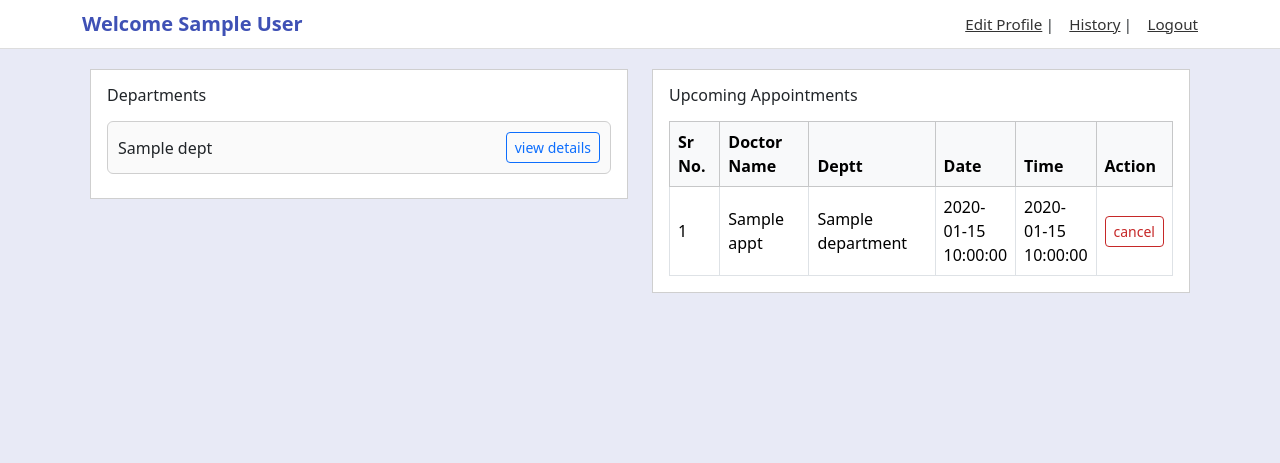
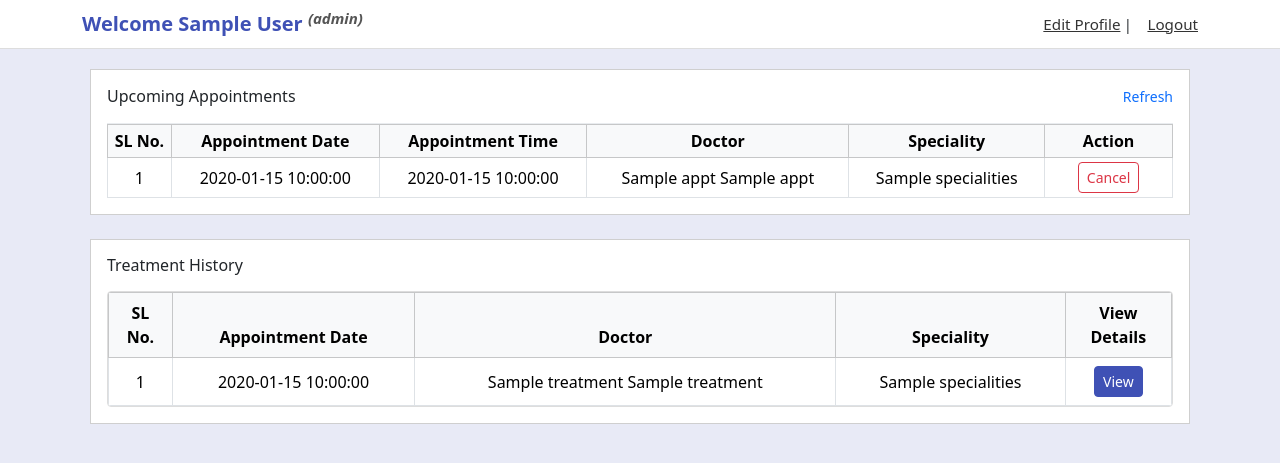
Before and after one commit to 24f2005905/hms_mad, a Flask app: template hms-frontend/templates/dashboard.html in a window 1280 px wide. Shown: the top 463 px of the page. Run offline with Flask 3, Linux system fonts and the light colour scheme; the template is opened without the code that fills it: most values are stand-ins (such as "Sample title", 1, 10 or a date in 2020); parts of the project's set-up code (start-up, migrations or seed data) failed here and were passed over.

Commit message:
1.Added New Views in DDL, 2.Created Upcoming Appointments and Treatment history in dashboard 3. Generated new templates

```diff
--- a/hms-backend/app.py
+++ b/hms-backend/app.py
@@ -1065,17 +1065,20 @@ def Appointment_Lookup(auth_args):
 
     #Get parameters
     param_json = request.args.to_dict()
+
     if 'Appointment_Status' not in param_json:
         param_json['Appointment_Status'] = 'SCHEDULED'
+
     elif param_json['Appointment_Status'] == 'ALL':
         param_json.pop('Appointment_Status')
 
+
     User_ID = auth_token['user']
     User_Role = auth_token['role']
 
     match_clauses = []
 
-    for key in ['Patient_ID','Doctor_ID','Appointment_Date','Appointment_Status']:
+    for key in ['Appointment_ID','Patient_ID','Doctor_ID','Appointment_Date','Appointment_Status']:
         if key in param_json:
             # Enforce date format
             try:
@@ -1091,22 +1094,24 @@ def Appointment_Lookup(auth_args):
 
             match_clauses.append(f"{key} = '{param_json[key]}'")
 
-    if User_Role == 'PATIENT':
+    if User_Role == 'PATIENT' and 'Patient_ID' not in param_json:
         match_clauses.append(f"Patient_ID = '{User_ID}'")
-    elif User_Role == 'DOCTOR':
+    elif User_Role == 'DOCTOR' and 'Doctor_ID' not in param_json:
         match_clauses.append(f"Doctor_ID = '{User_ID}'")
     else:
         if "Patient_ID" not in param_json and \
             "Doctor_ID" not in param_json and \
-            "Appointment_Date" not in param_json:
+            "Appointment_Date" not in param_json and \
+            "Appointment_ID" not in param_json:
             ret["status"] = "error"
             ret["message"] = "ADMIN must use one of the filters"
             return ret, 400
 
-    query = "SELECT * FROM Appointments "
+    query = "SELECT * FROM Appointment_Lookup "
     if len(match_clauses):
         query += " WHERE "
         query += " AND ".join(match_clauses)
+        query += " ORDER BY Appointment_Date"
 
     with app.app_context():
         result = db.session.execute(text(query))
@@ -1115,7 +1120,6 @@ def Appointment_Lookup(auth_args):
     appointment_details = []
     for appt in rows:
         row_dict = (dict(appt._mapping))
-        row_dict.pop('Appointment_ID')
         appointment_details.append(row_dict)
 
     ret["appointment_details"] = appointment_details
@@ -1389,7 +1393,7 @@ def Treatment_Lookup(auth_args):
     param_json = request.args.to_dict()
 
     match_clauses = []
-    for key in ['Appointment_ID','Doctor_ID','Patient_ID']:
+    for key in ['Appointment_ID','Doctor_ID','Patient_ID','Appointment_Date']:
         if key in param_json:
             match_clauses.append(f"{key} = '{param_json[key]}'")
 
@@ -1402,6 +1406,7 @@ def Treatment_Lookup(auth_args):
 
     if "Patient_ID" not in param_json and \
         "Doctor_ID" not in param_json and \
+        "Appointment_ID" not in param_json and \
         "Appointment_Date" not in param_json:
         ret["status"] = "error"
         ret["message"] = "Must use one of the filters"
@@ -1411,6 +1416,7 @@ def Treatment_Lookup(auth_args):
     if len(match_clauses):
         query += " WHERE "
         query += " AND ".join(match_clauses)
+        query += " ORDER BY Appointment_Date"
 
     with app.app_context():
         result = db.session.execute(text(query))
@@ -1419,7 +1425,6 @@ def Treatment_Lookup(auth_args):
     treatment_details = []
     for treatment in rows:
         row_dict = (dict(treatment._mapping))
-        row_dict.pop('Appointment_ID')
         treatment_details.append(row_dict)
 
     ret["treatment_details"] = treatment_details
--- a/hms-frontend/templates/base.html
+++ b/hms-frontend/templates/base.html
@@ -51,7 +51,13 @@
   <header class="site-header">
     <div class="container d-flex align-items-center justify-content-between">
       <div class="d-flex align-items-center">
-        <h5 class="mb-0 brand">{% block brand %}Welcome {{ First_Name }} {{ Last_Name }}{% endblock %}</h5>
+       <h5 class="mb-0 brand">
+  {% block brand %}
+    Welcome {{ First_Name }} {{ Last_Name }}
+    <sup style="font-size: 0.75em; color: #555;font-style: italic;">({{ User_Type }})</sup>
+  {% endblock %}
+</h5>
+
       </div>
 
       <div class="nav-links small">
@@ -61,7 +67,6 @@
         {% else %}
           <a href="{{ url_for('edit_profile') }}">Edit Profile</a> |
         {% endif %}
-        <a href="{{ url_for('history') }}">History</a> |
         <a href="{{ url_for('logout') }}">Logout</a>
       </div>
     </div>
--- a/hms-frontend/templates/dashboard.html
+++ b/hms-frontend/templates/dashboard.html
@@ -1,77 +1,22 @@
 {% extends "base.html" %}
 
-{% block title %}Dashboard - HMS{% endblock %}
+{% block title %}Dashboard{% endblock %}
 
 {% block content %}
   <div class="row g-4">
-    <!-- Left column: Departments -->
-    <div class="col-12 col-lg-6">
+
+    <div class="col-12">
+      {% include "upcoming_appointments.html" %}
+    </div>
+
+
+    <div class="col-12">
       <div class="panel-card p-3">
-        <h6 class="mb-3">Departments</h6>
+        <h6 class="mb-3">Treatment History</h6>
 
-        <div>
-          {% if departments %}
-            {% for dept in departments %}
-              <div class="dept-item">
-                <div class="dept-name">{{ dept.name }}</div>
-                <div>
-                  <a href="{{ url_for('department_details', dept_id=dept.id) }}" class="btn btn-outline-primary btn-sm">
-                    view details
-                  </a>
-                </div>
-              </div>
-            {% endfor %}
-          {% else %}
-            <p class="text-muted">No departments available.</p>
-          {% endif %}
-        </div>
+        {% include "treatment_table.html" %}
       </div>
     </div>
 
-    <!-- Right column: Upcoming Appointments -->
-    <div class="col-12 col-lg-6">
-      <div class="panel-card p-3">
-        <h6 class="mb-3">Upcoming Appointments</h6>
-
-        <div class="table-responsive">
-          <table class="table table-bordered mb-0 align-middle">
-            <thead class="table-light">
-              <tr>
-                <th style="width: 10%;">Sr No.</th>
-                <th>Doctor Name</th>
-                <th>Deptt</th>
-                <th style="width: 16%;">Date</th>
-                <th style="width: 16%;">Time</th>
-                <th style="width: 10%;">Action</th>
-              </tr>
-            </thead>
-            <tbody>
-              {% if appointments %}
-                {% for appt in appointments %}
-                  <tr>
-                    <td>{{ loop.index }}</td>
-                    <td>{{ appt.doctor_name }}</td>
-                    <td>{{ appt.department }}</td>
-                    <td>{{ appt.date }}</td>
-                    <td>{{ appt.time }}</td>
-                    <td>
-                      <form method="POST" action="{{ url_for('cancel_appointment', appt_id=appt.id) }}">
-                        <!-- add CSRF token if you use one -->
-                        <button type="submit" class="btn btn-outline-danger btn-sm btn-cancel">cancel</button>
-                      </form>
-                    </td>
-                  </tr>
-                {% endfor %}
-              {% else %}
-                <tr>
-                  <td colspan="6" class="text-center text-muted">No upcoming appointments.</td>
-                </tr>
-              {% endif %}
-            </tbody>
-          </table>
-        </div>
-
-      </div>
-    </div>
   </div>
 {% endblock %}
--- a/hms-frontend/templates/login.html
+++ b/hms-frontend/templates/login.html
@@ -40,7 +40,7 @@
 
         <div class="col-12 col-md-6">
 
-            <!-- 🔥 FLASH MESSAGE SECTION -->
+            <!--  FLASH MESSAGE SECTION -->
             {% with messages = get_flashed_messages(with_categories=true) %}
               {% if messages %}
                 <div class="mt-4">
--- /dev/null
+++ b/hms-frontend/templates/treatment_table.html
@@ -0,0 +1,58 @@
+{# Partial: _treatment_table_nojs.html
+   Expects a `treatments` list
+#}
+
+<style>
+  /* Scroll area showing ~5 rows */
+  .scroll-panel {
+      max-height: 260px;  /* roughly 5 table rows; adjust if needed */
+      overflow-y: auto;
+      border: 1px solid #ddd;
+      border-radius: 4px;
+  }
+
+  /* Make table header fixed */
+  .scroll-panel table thead th {
+      position: sticky;
+      top: 0;
+      background: #f8f9fa; /* same as .table-light */
+      z-index: 2;
+  }
+</style>
+
+<div class="scroll-panel">
+  <table class="table table-bordered mb-0 align-middle">
+    <thead class="table-light">
+      <tr>
+        <th style="width: 6%; text-align: center;">SL No.</th>
+        <th style="text-align: center;">Appointment Date</th>
+        <th style="text-align: center;">Doctor</th>
+        <th style="text-align: center;">Speciality</th>
+        <th style="width: 10%; text-align: center;">View Details</th>
+      </tr>
+    </thead>
+
+    <tbody>
+      {% if treatments %}
+        {% for t in treatments %}
+          <tr>
+            <td style="text-align: center;">{{ loop.index }}</td>
+            <td style="text-align: center;">{{ t.Appointment_Date }}</td>
+            <td style="text-align: center;">{{ t.doctor_First_Name }} {{ t.doctor_Last_Name }}</td>
+            <td style="text-align: center;">{{ t.Specialities }}</td>
+            <td class="text-center">
+              <a href="{{ url_for('treatment_detail', Appointment_ID=t.Appointment_ID) }}"
+                 class="btn btn-sm btn-primary">
+                View
+              </a>
+            </td>
+          </tr>
+        {% endfor %}
+      {% else %}
+        <tr>
+          <td colspan="6" class="text-center text-muted">No treatment history available.</td>
+        </tr>
+      {% endif %}
+    </tbody>
+  </table>
+</div>
--- /dev/null
+++ b/hms-frontend/templates/upcoming_appointments.html
@@ -0,0 +1,65 @@
+
+<style>
+  /* Keep the card/inner area a fixed height and scrollable (approx 5 rows) */
+  .appointments-scroll {
+      max-height: 260px;
+      overflow-y: auto;
+      border-top: 1px solid #e9ecef;
+  }
+  /* Stick header while scrolling */
+  .appointments-scroll thead th {
+      position: sticky;
+      top: 0;
+      background: #f8f9fa;
+      z-index: 2;
+  }
+</style>
+
+<div class="panel-card p-3">
+  <div class="d-flex align-items-center mb-3">
+    <h6 class="mb-0">Upcoming Appointments</h6>
+    <div class="ms-auto small text-muted">
+      <a href="{{ url_for('dashboard', patient_id=patient_id) }}" class="text-decoration-none">Refresh</a>
+    </div>
+  </div>
+
+  <div class="appointments-scroll">
+    <table class="table table-sm table-bordered mb-0 align-middle">
+      <thead class="table-light">
+        <tr>
+          <th style="width:6%; text-align:center;">SL No.</th>
+          <th style="text-align:center;">Appointment Date</th>
+          <th style="text-align:center;">Appointment Time</th>
+          <th style="text-align:center;">Doctor</th>
+          <th style="text-align:center;">Speciality</th>
+          <th style="width:12%; text-align:center;">Action</th>
+        </tr>
+      </thead>
+      <tbody>
+        {% if appointments %}
+          {% for appt in appointments %}
+            <tr>
+              <td style="text-align:center;">{{ loop.index }}</td>
+              <td style="text-align:center;">{{ appt.Appointment_Date }}</td>
+              <td style="text-align:center;">{{ appt.Appointment_Time }}</td>
+              <td style="text-align:center;">{{ appt.doctor_First_Name }} {{ appt.doctor_Last_Name }}</td>
+              <td style="text-align:center;">{{ appt.Specialities }}</td>
+              <td class="text-center">
+                <form method="POST" action="{{ url_for('Cancel_Appointment', patient_id=appt.Patient_ID, appointment_id=appt.Appointment_ID) }}" style="display:inline;">
+                  {# If you use CSRF (Flask-WTF), render token here: {{ csrf_token() }} #}
+                  <button type="submit" class="btn btn-sm btn-outline-danger">
+                    Cancel
+                  </button>
+                </form>
+              </td>
+            </tr>
+          {% endfor %}
+        {% else %}
+          <tr>
+            <td colspan="6" class="text-center text-muted py-3">No upcoming appointments.</td>
+          </tr>
+        {% endif %}
+      </tbody>
+    </table>
+  </div>
+</div>
--- /dev/null
+++ b/runtime/fe_config.json
@@ -0,0 +1,5 @@
+{
+	"template_dir": "../hms-frontend/templates",
+	"app_url": "http://localhost:9000",
+	"jwt_public": "../ext/keys/public_key.pem"
+}
```
Also changed, not shown: hms-frontend/app.py (+76 -5 lines), hms-frontend/templates/treatment_detail.html (added, +49 -0 lines), hms-openapi-spec.yaml (+79 -2 lines), runtime/config.json (added, +10 -0 lines), sql/hms-ddl.sql (+29 -1 lines), runtime/hms.db (added).
